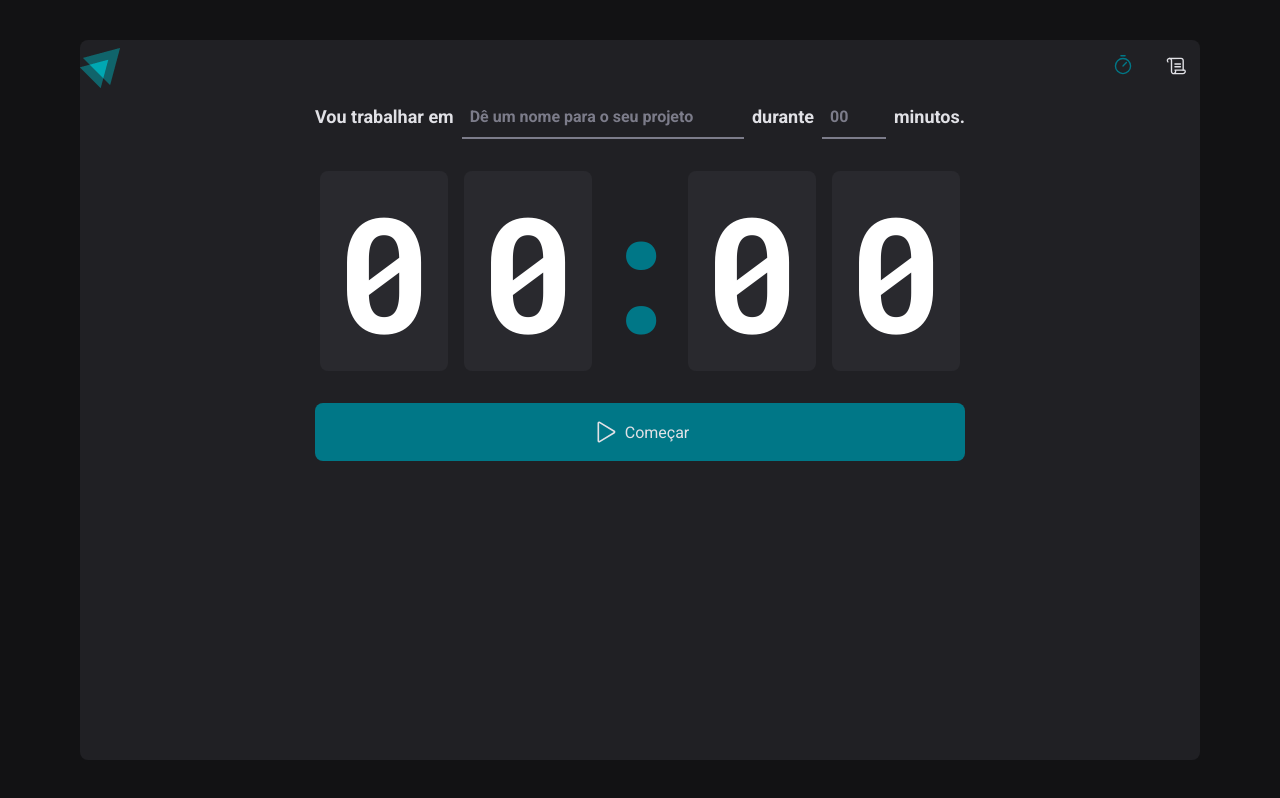
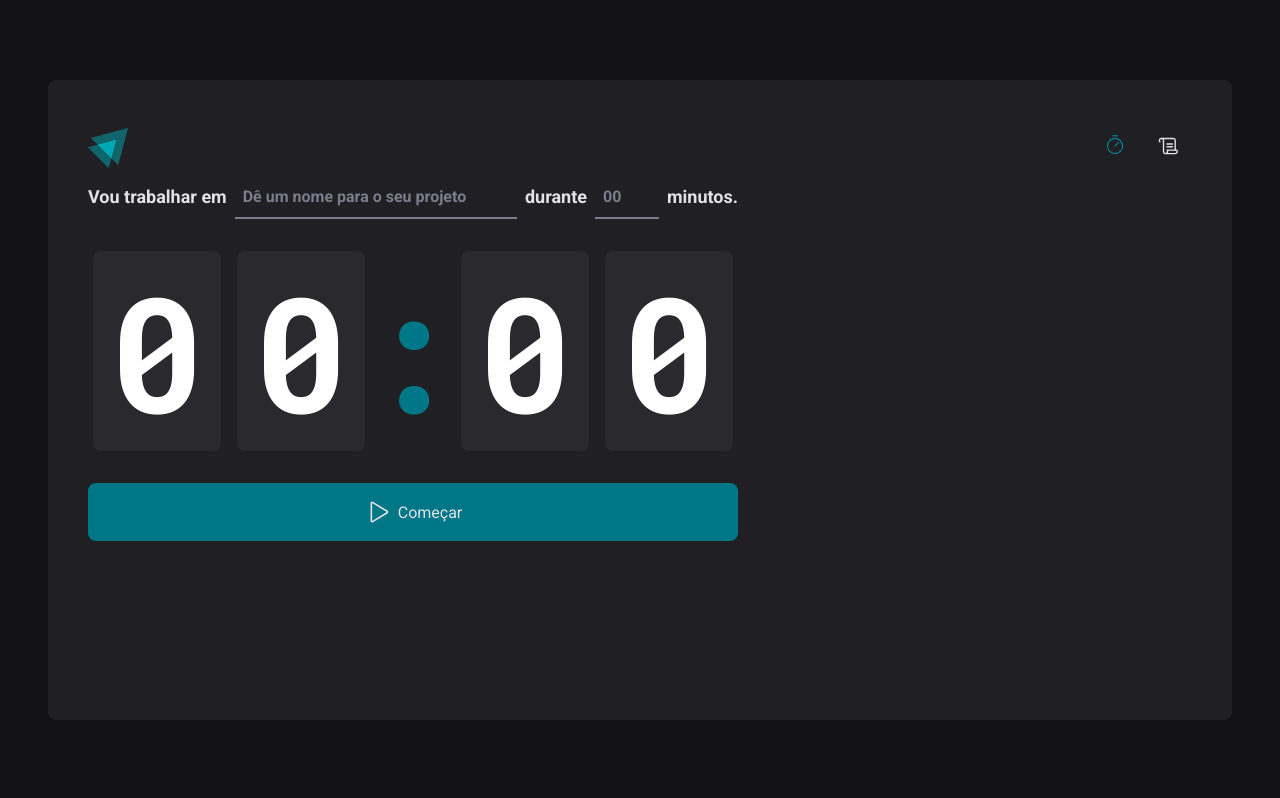
Before and after one commit to kayooliveira/ignite-timer, a React (Vite) app: page / in a window 1280 px wide. Built offline with nearby package versions, Linux system fonts and the light colour scheme.

Commit message:
revert(Removing Container Styled component from DefaultLayout): :rewind:

```diff
--- a/src/layouts/DefaultLayout/index.tsx
+++ b/src/layouts/DefaultLayout/index.tsx
@@ -6,11 +6,9 @@ import * as C from './styles'
 
 export function DefaultLayout() {
   return (
-    <C.Container>
-      <C.MainContent>
-        <Header />
-        <Outlet />
-      </C.MainContent>
-    </C.Container>
+    <C.MainContent>
+      <Header />
+      <Outlet />
+    </C.MainContent>
   )
 }
--- a/src/layouts/DefaultLayout/styles.ts
+++ b/src/layouts/DefaultLayout/styles.ts
@@ -1,19 +1,10 @@
 import styled from 'styled-components'
 
-export const Container = styled.div`
-  display: flex;
-  align-items: center;
-  justify-content: center;
-  height: 100vh;
-  width: 100vw;
+export const MainContent = styled.main`
+  max-width: 74rem;
+  height: calc(100vh - 10rem);
+  border-radius: 8px;
+  margin: 5rem auto;
+  background-color: ${({ theme }) => theme.colors.elements};
+  padding: 2.5rem;
 `
-
-export const MainContent = styled.main`
-  width: 70rem;
-  height: calc(100vh - 5rem);
-  border-radius: 0.5rem;
-  background-color: ${({ theme }) => theme.colors.elements};
-  display: flex;
-  flex-direction: column;
-  align-items: center;
-`
```
